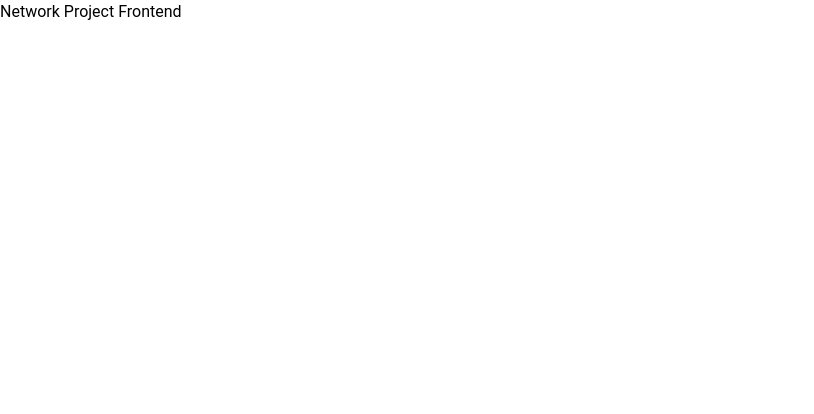
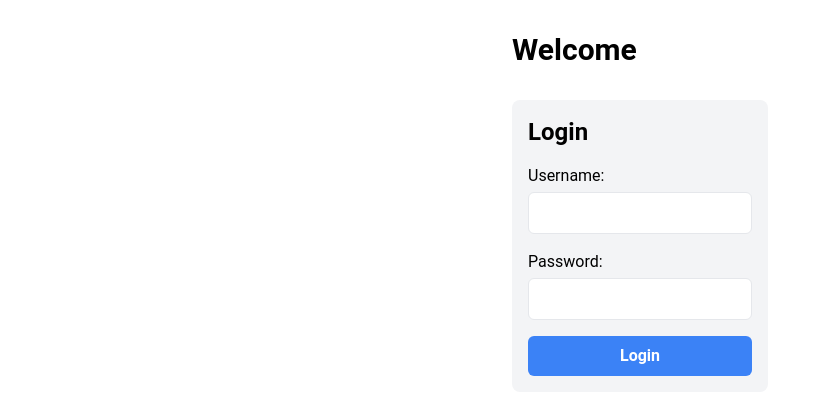
Before and after one commit to NouredeenM17/team-messenger-web, a React (Vite) app: page / in a window 1280 px wide. Shown: the top 414 px of the page, without its empty margins (0-814 px from the left). Built offline with nearby package versions, Linux system fonts and the light colour scheme.

Commit message:
Added dependencies Added a login page and a login components Dependencies: react-toastify, react-router, react-router-dom

```diff
--- a/package.json
+++ b/package.json
@@ -11,7 +11,9 @@
   },
   "dependencies": {
     "react": "^18.2.0",
-    "react-dom": "^18.2.0"
+    "react-dom": "^18.2.0",
+    "react-router-dom": "^6.22.3",
+    "react-toastify": "^10.0.5"
   },
   "devDependencies": {
     "@types/react": "^18.2.66",
--- a/src/App.tsx
+++ b/src/App.tsx
@@ -1,9 +1,14 @@
-import React from 'react'
+import { Route, createBrowserRouter, createRoutesFromElements, RouterProvider } from 'react-router-dom';
+import LoginPage from './pages/LoginPage';
 
 const App = () => {
-  return (
-    <div>Network Project Frontend</div>
-  )
+  const router = createBrowserRouter(
+    createRoutesFromElements(
+      <Route path='/' index element={<LoginPage />} />
+    )
+  );
+
+  return <RouterProvider router={router}/>
 }
 
 export default App
--- /dev/null
+++ b/src/components/LoginForm.tsx
@@ -0,0 +1,48 @@
+import { useState } from "react"
+
+const LoginForm = () => {
+
+    const [username, setUsername] = useState('');
+    const [password, setPassword] = useState('');
+    const [error, setError] = useState('');
+
+    const handleSubmit = (e: React.FormEvent<HTMLFormElement>) => {
+        e.preventDefault();
+        if (!username || !password) {
+            setError('Please enter both username and password.');
+            return;
+          }
+    };
+
+
+
+  return (
+    <form onSubmit={handleSubmit} className="w-64 mx-auto mt-8 p-4 bg-gray-100 rounded-lg">
+      <h2 className="text-2xl font-semibold mb-4">Login</h2>
+      {error && <p className="text-red-500 mb-4">{error}</p>}
+      <div className="mb-4">
+        <label htmlFor="username" className="block mb-1">Username:</label>
+        <input
+          type="text"
+          id="username"
+          value={username}
+          onChange={(e) => setUsername(e.target.value)}
+          className="w-full px-3 py-2 border rounded-md"
+        />
+      </div>
+      <div className="mb-4">
+        <label htmlFor="password" className="block mb-1">Password:</label>
+        <input
+          type="password"
+          id="password"
+          value={password}
+          onChange={(e) => setPassword(e.target.value)}
+          className="w-full px-3 py-2 border rounded-md"
+        />
+      </div>
+      <button type="submit" className="w-full bg-blue-500 text-white font-semibold py-2 rounded-md">Login</button>
+    </form>
+  )
+}
+
+export default LoginForm
--- /dev/null
+++ b/src/pages/HomePage.tsx
@@ -0,0 +1,8 @@
+
+const HomePage = () => {
+  return (
+    <div>HomePage</div>
+  )
+}
+
+export default HomePage
--- /dev/null
+++ b/src/pages/LoginPage.tsx
@@ -0,0 +1,12 @@
+import LoginForm from "../components/LoginForm"
+
+const LoginPage = () => {
+  return (
+    <>
+        <div className="mx-auto w-64 mt-8 text-3xl font-bold">Welcome</div>
+        <LoginForm />
+    </>
+  )
+}
+
+export default LoginPage
--- a/vite.config.ts
+++ b/vite.config.ts
@@ -5,6 +5,13 @@ import react from '@vitejs/plugin-react'
 export default defineConfig({
   plugins: [react()],
   server: {
-    port: 3000
+    port: 3000,
+    proxy: {
+      '/api': {
+        target: 'http://localhost:4000',
+        changeOrigin: true,
+        rewrite: (path) => path.replace(/^\/api/, ''),
+      }
+    }
   }
 })
```
Also changed, not shown: 1 other file (tests, documents, lock files or other folders).
